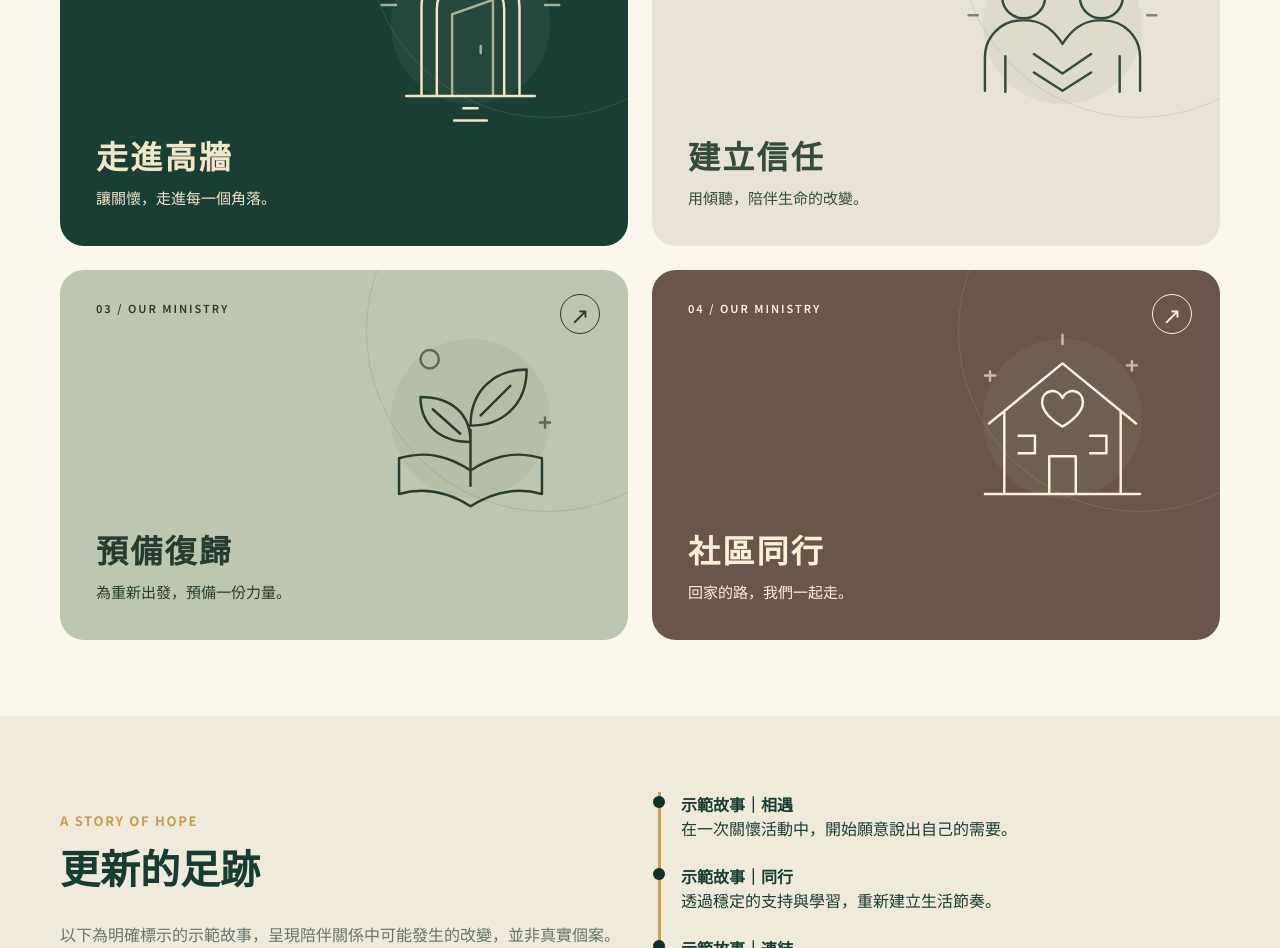
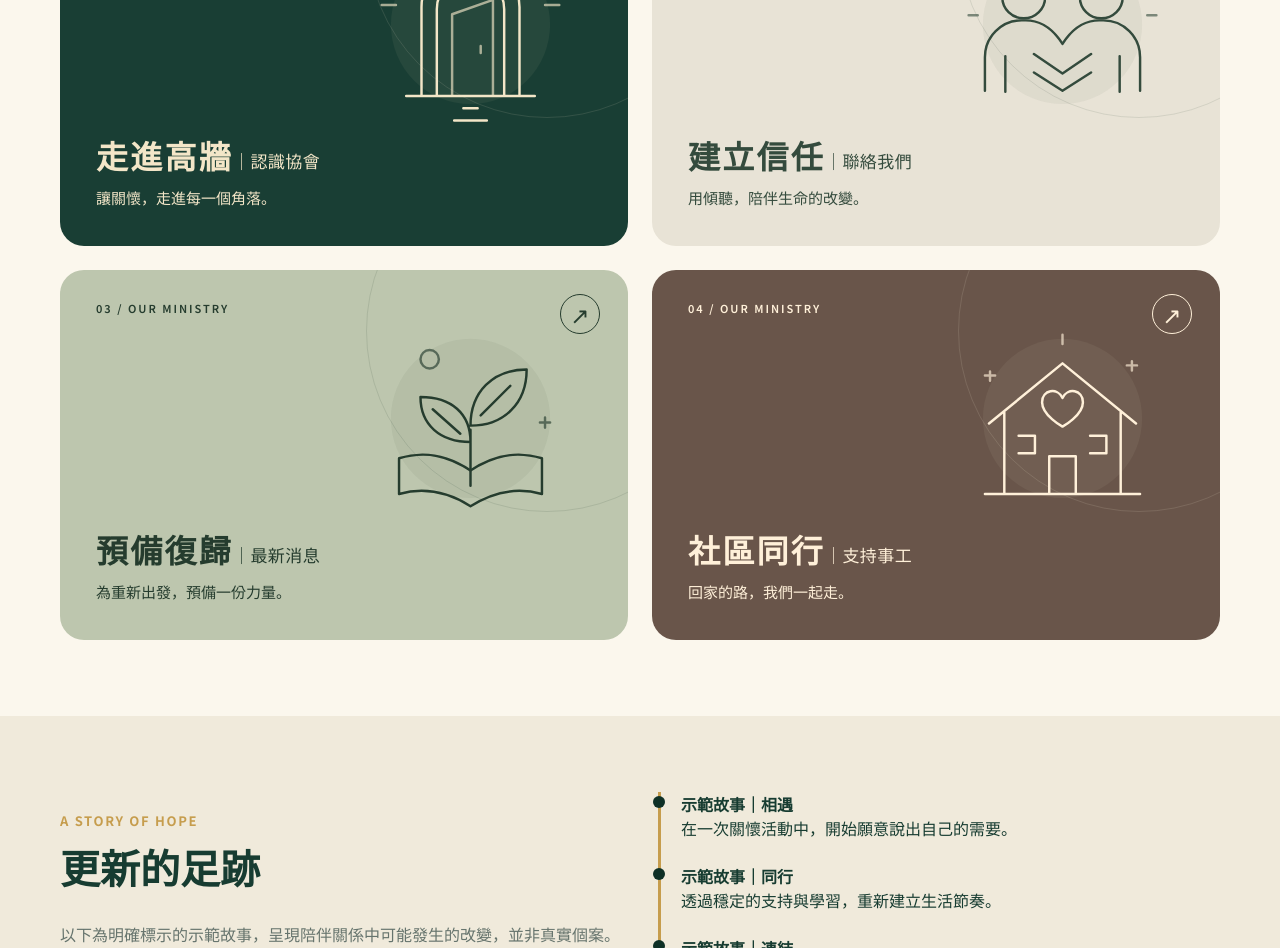
Before and after one commit to BlueWofe/3r, a Nuxt app in the folder frontend/: page / in a window 1280 px wide. Shown: the part 980-1928 px from the top of the page. Built offline with nearby package versions, Linux system fonts and the light colour scheme; no server answers.

Commit message:
Clarify ministry panel destinations with visible action labels

```diff
--- a/frontend/assets/main.css
+++ b/frontend/assets/main.css
@@ -456,6 +456,7 @@ a {
 }
 .ministry-caption { position: relative; z-index: 1; }
 .ministry-caption h3 { color: inherit; font-size: 32px; margin: 0 0 8px; letter-spacing: .07em; }
+.ministry-action { display: inline-block; font-size: 17px; font-weight: 500; letter-spacing: .025em; vertical-align: middle; }
 .ministry-caption p { color: inherit; font-size: 15px; margin: 0; line-height: 1.6; }
 .ministry-panel:hover { transform: translateY(-4px); box-shadow: 0 16px 28px #18372d18; }
 .ministry-panel:hover .ministry-illustration { transform: translateY(-5px); }
--- a/frontend/pages/index.vue
+++ b/frontend/pages/index.vue
@@ -18,35 +18,35 @@
       <h2>陪伴旅程</h2>
       <ol class="ministry-grid">
         <li>
-          <NuxtLink to="/about" class="ministry-panel ministry-panel--door" aria-label="走進高牆：了解監所服務">
+          <NuxtLink to="/about" class="ministry-panel ministry-panel--door" aria-label="走進高牆｜認識協會">
             <span class="ministry-number">01 / OUR MINISTRY</span>
             <span class="ministry-arrow" aria-hidden="true">↗</span>
             <MinistryIllustration kind="door" class="ministry-illustration" />
-            <div class="ministry-caption"><h3>走進高牆</h3><p>讓關懷，走進每一個角落。</p></div>
+            <div class="ministry-caption"><h3>走進高牆<span class="ministry-action">｜認識協會</span></h3><p>讓關懷，走進每一個角落。</p></div>
           </NuxtLink>
         </li>
         <li>
-          <NuxtLink to="/contact" class="ministry-panel ministry-panel--people" aria-label="建立信任：與我們聯絡">
+          <NuxtLink to="/contact" class="ministry-panel ministry-panel--people" aria-label="建立信任｜聯絡我們">
             <span class="ministry-number">02 / OUR MINISTRY</span>
             <span class="ministry-arrow" aria-hidden="true">↗</span>
             <MinistryIllustration kind="people" class="ministry-illustration" />
-            <div class="ministry-caption"><h3>建立信任</h3><p>用傾聽，陪伴生命的改變。</p></div>
+            <div class="ministry-caption"><h3>建立信任<span class="ministry-action">｜聯絡我們</span></h3><p>用傾聽，陪伴生命的改變。</p></div>
           </NuxtLink>
         </li>
         <li>
-          <NuxtLink to="/news" class="ministry-panel ministry-panel--growth" aria-label="預備復歸：閱讀服務消息">
+          <NuxtLink to="/news" class="ministry-panel ministry-panel--growth" aria-label="預備復歸｜最新消息">
             <span class="ministry-number">03 / OUR MINISTRY</span>
             <span class="ministry-arrow" aria-hidden="true">↗</span>
             <MinistryIllustration kind="growth" class="ministry-illustration" />
-            <div class="ministry-caption"><h3>預備復歸</h3><p>為重新出發，預備一份力量。</p></div>
+            <div class="ministry-caption"><h3>預備復歸<span class="ministry-action">｜最新消息</span></h3><p>為重新出發，預備一份力量。</p></div>
           </NuxtLink>
         </li>
         <li>
-          <NuxtLink to="/donate" class="ministry-panel ministry-panel--home" aria-label="社區同行：支持陪伴事工">
+          <NuxtLink to="/donate" class="ministry-panel ministry-panel--home" aria-label="社區同行｜支持事工">
             <span class="ministry-number">04 / OUR MINISTRY</span>
             <span class="ministry-arrow" aria-hidden="true">↗</span>
             <MinistryIllustration kind="home" class="ministry-illustration" />
-            <div class="ministry-caption"><h3>社區同行</h3><p>回家的路，我們一起走。</p></div>
+            <div class="ministry-caption"><h3>社區同行<span class="ministry-action">｜支持事工</span></h3><p>回家的路，我們一起走。</p></div>
           </NuxtLink>
         </li>
       </ol>
```
